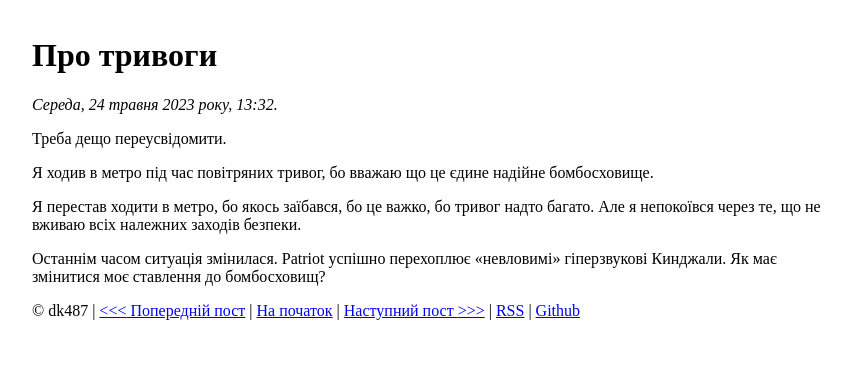
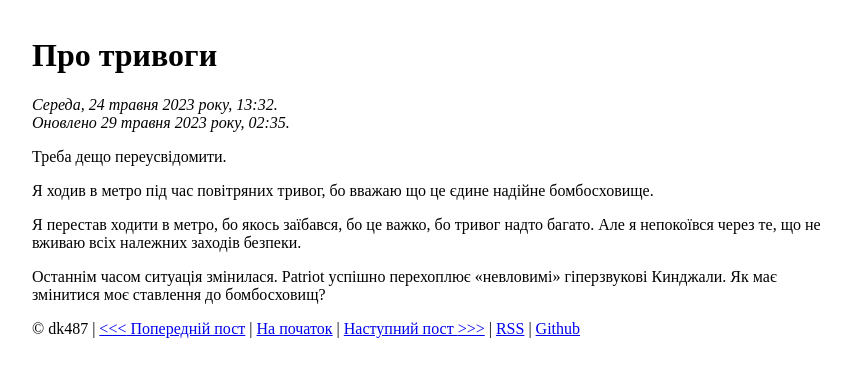
Before and after one commit to dk487/test.de.co.ua, a Jekyll site: the page built from _posts/2023/2023-05-24-pro-tryvohy.md, in a window 1280 px wide. Shown: the top 377 px of the page, without its empty margins (208-1059 px from the left). Built offline with Jekyll 4.4.1, drawn with Linux system fonts in a browser that asks for light colours.

Commit message:
Fix mtime

```diff
--- a/_posts/2023/2023-05-24-pro-tryvohy.md
+++ b/_posts/2023/2023-05-24-pro-tryvohy.md
@@ -1,6 +1,7 @@
 ---
 title: Про тривоги
 date: 2023-05-24 16:32:25 +03:00
+mtime: 2023-05-29 02:35:02 +03:00
 ---
 
 Треба дещо переусвідомити.
```
Also changed, not shown: _posts/2023/2023-06-04-pro-tryvohy-prodovzhennia.md (+1 -0 lines).
